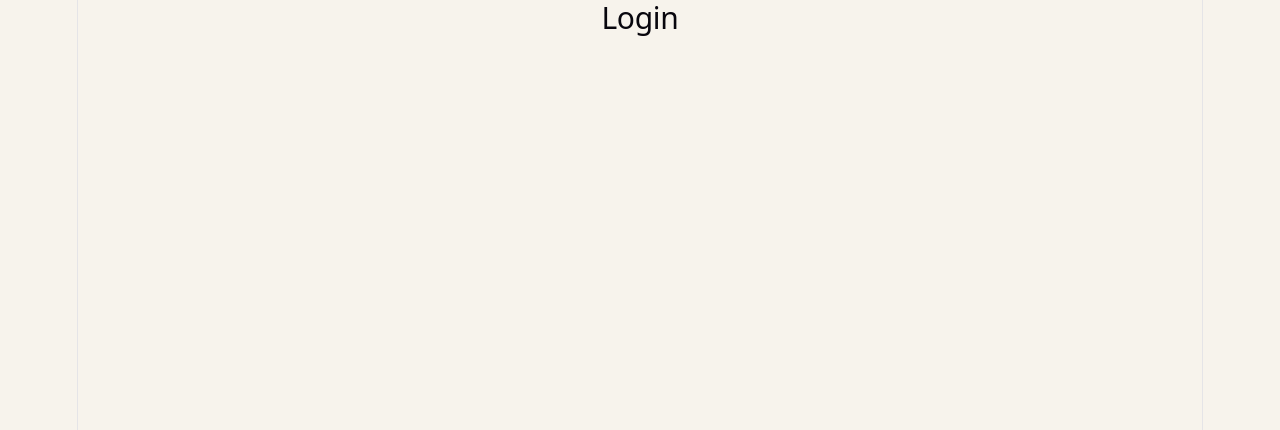
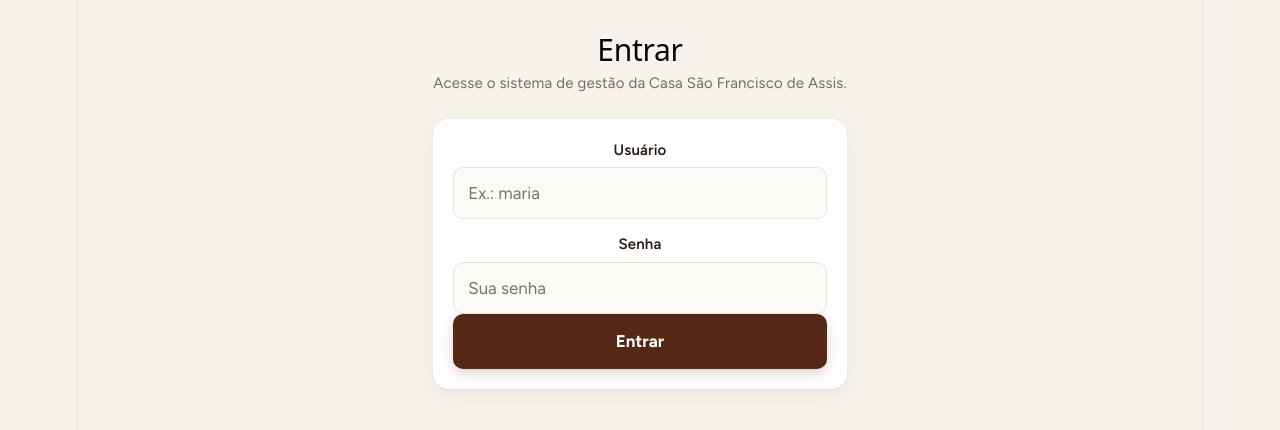
Before and after one commit to PIEX001/FRONTEND, a React (Vite) app: page /login in a window 1280 px wide. Shown: the top 430 px of the page. Built offline with nearby package versions, Linux system fonts and the light colour scheme.

Commit message:
Corrige chamada do submit no login

```diff
--- a/src/pages/login/Login.tsx
+++ b/src/pages/login/Login.tsx
@@ -1,3 +1,72 @@
+import { useState } from "react";
+import { useNavigate } from "react-router-dom";
+import { Cartao } from "../../components/base/Cartao";
+import { Button } from "../../components/base/Button";
+
+export type UsuarioLogado = {
+  nome: string;
+  login: string;
+  perfil: "administrador" | "operador";
+};
+
+const usuariosFicticios: Array<UsuarioLogado & { senha: string }> = [
+  { nome: "Maria", login: "maria", senha: "123", perfil: "operador" },
+  { nome: "Administrador", login: "admin", senha: "admin", perfil: "administrador" },
+];
+
+export function lerUsuarioLogado(): UsuarioLogado | null {
+  const salvo = sessionStorage.getItem("usuarioLogado");
+  return salvo ? (JSON.parse(salvo) as UsuarioLogado) : null;
+}
+
 export function Login() {
-  return <h1>Login</h1>;
+  const [login, setLogin] = useState("");
+  const [senha, setSenha] = useState("");
+  const [erro, setErro] = useState("");
+  const navegar = useNavigate();
+
+  function entrar(evento?: React.FormEvent) {
+  evento?.preventDefault();
+  const usuario = usuariosFicticios.find(
+    (u) => u.login === login.trim() && u.senha === senha
+  );
+  if (!usuario) {
+    setErro("Login ou senha inválidos.");
+    return;
+  }
+  sessionStorage.setItem("usuarioLogado", JSON.stringify(usuario));
+  navegar("/busca-familia");
 }
+
+  return (
+    <main className="conteudo conteudo--estreito">
+      <h1>Entrar</h1>
+      <p className="subtitulo">Acesse o sistema de gestão da Casa São Francisco de Assis.</p>
+      <Cartao>
+        <form onSubmit={entrar}>
+          <label htmlFor="login">Usuário</label>
+          <input
+            id="login"
+            value={login}
+            onChange={(e) => setLogin(e.target.value)}
+            placeholder="Ex.: maria"
+          />
+          <label htmlFor="senha" style={{ marginTop: 14 }}>Senha</label>
+          <input
+            id="senha"
+            type="password"
+            value={senha}
+            onChange={(e) => setSenha(e.target.value)}
+            placeholder="Sua senha"
+          />
+          {erro && (
+            <p className="aviso aviso--bloqueio" style={{ marginTop: 14 }}>
+              {erro}
+            </p>
+          )}
+          <Button label="Entrar" onClick={() => entrar()} />
+        </form>
+      </Cartao>
+    </main>
+  );
+}
```
